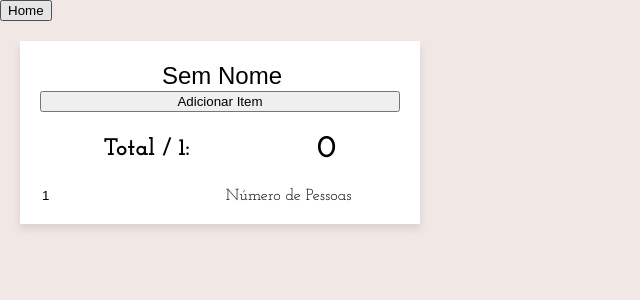
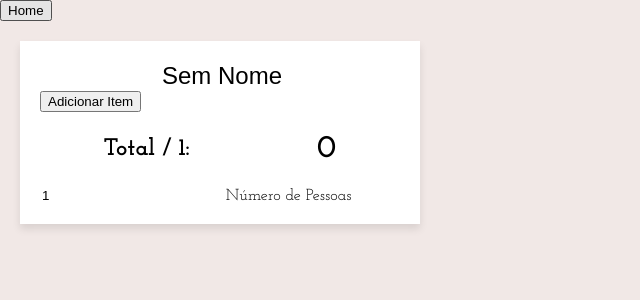
Before and after one commit to eduardostumpfj/money-app, a React (Create React App) app: page / in a window 1280 px wide. Both pictures are taken after a click on the button "Novo Card". Shown: the top 300 px of the page, without its empty margins (0-640 px from the left). Built offline with nearby package versions, Linux system fonts and the light colour scheme.

Commit message:
ajustes na estrutura dos arquivos

```diff
--- a/src/components/card/Card.jsx
+++ b/src/components/card/Card.jsx
@@ -51,7 +51,6 @@ export default function Card({cardName, cardTotal, cardPeople, cardId, cardItemL
     },[callEffect])
 
     function updateCardName(e){
-        console.log(e)
         setLocalCardName(e)
         setCallEffetct(prev => { return !prev})
     }
@@ -139,8 +138,9 @@ export default function Card({cardName, cardTotal, cardPeople, cardId, cardItemL
                 updateItem={updateItem}
                 duplicateItem={duplicateItem}
                 deleteItem={deleteItem}
+                addItem={addItem}
             />
-            <button onClick={addItem}> Adicionar Item </button>
+
             <Total
                 numPeople={total.numPeople}
                 total={total.total}
--- a/src/components/cardName/CardName.jsx
+++ b/src/components/cardName/CardName.jsx
@@ -4,11 +4,15 @@ import { useState } from "react/cjs/react.development";
 export default function CardName({cardName, updateCardName}){
     const [name, setName] = useState(cardName)
     function handleName(){
+        if(name === ''){
+            setName('Sem Nome')
+        }
         updateCardName(name)
     }
     return(
         <form>
             <input
+                maxLength='20'
                 className="card-name"
                 type="text"
                 value={name}
--- a/src/components/item/Item.jsx
+++ b/src/components/item/Item.jsx
@@ -12,6 +12,7 @@ function Item({nameItem, valueItem, id, updateItem, duplicateItem, deleteItem}){
             handleDelete()
             return
         }
+
         let item = {name,value,id}
         updateItem(item)
     }
@@ -65,8 +66,7 @@ function Item({nameItem, valueItem, id, updateItem, duplicateItem, deleteItem}){
                     }}
                     ></input>
             </form>
-            <div className="buttons">
-                <button className='salvar' onClick={handleUpdate}>Salvar</button>
+            <div className="buttons off">
                 <button className='duplicar' onClick={handleDuplicate}> Duplicar </button>
                 <button className='deletar' onClick={handleDelete}> Deletar </button>
             </div>
--- a/src/components/itemList/ItemList.jsx
+++ b/src/components/itemList/ItemList.jsx
@@ -1,11 +1,11 @@
 import React from "react";
-import { v4 as uuidv4} from 'uuid'
 import Item from '../item/Item'
 
-export default function ItemList({list, updateItem, duplicateItem, deleteItem}){
+export default function ItemList({list, updateItem, duplicateItem, deleteItem, addItem}){
     return(
-        list.map( item => {
-            return <Item
+        <div className="item-list">
+            {list.map( item => {
+                return <Item
                 nameItem = {item.name}
                 valueItem = {item.value}
                 key={item.id}
@@ -13,6 +13,8 @@ export default function ItemList({list, updateItem, duplicateItem, deleteItem}){
                 updateItem={updateItem}
                 deleteItem={deleteItem}
                 duplicateItem={duplicateItem}/>
-        })
+            })}
+            <button onClick={addItem}> Adicionar Item </button>
+        </div>
     )
 }
```
